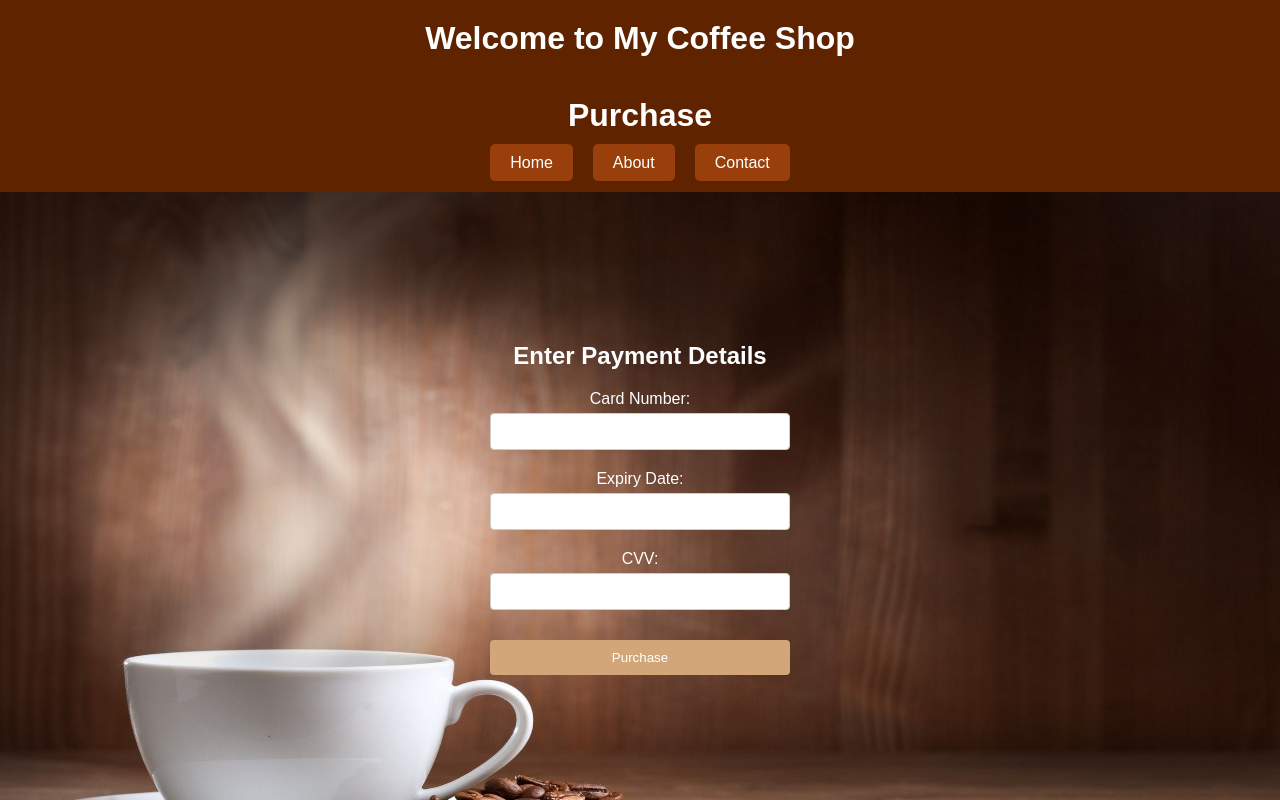
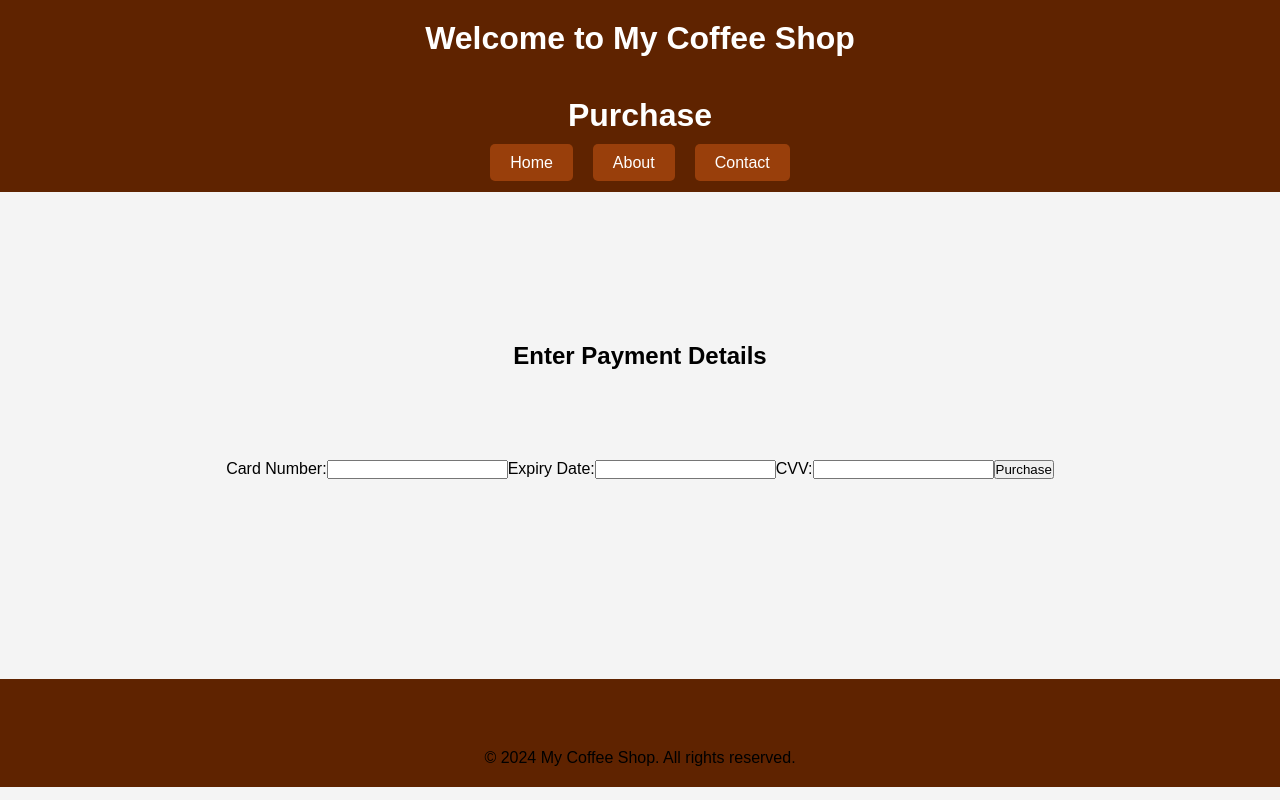
Before and after one commit to StenKuusk/projekt-veebipood, a React (Create React App) app: page /purchase in a window 1280 px wide. Shown: the top 800 px of the page. Built offline with nearby package versions, Linux system fonts and the light colour scheme.

Commit message:
Revert "Tegin purchase page ilusamaks"
This reverts commit 8f648e893d1569275047f93095e6d7b9f2c6fd2e.

```diff
--- a/package.json
+++ b/package.json
@@ -8,7 +8,6 @@
     "test": "echo \"Error: no test specified\" && exit 1"
   },
   "dependencies": {
-    "cors": "^2.8.5",
     "express": "^4.19.2",
     "mysql2": "^3.9.8",
     "react": "^17.0.2",
--- a/src/components/contact.js
+++ b/src/components/contact.js
@@ -7,7 +7,31 @@ function ContactPage() {
 
   const handleSubmit = (event) => {
     event.preventDefault();
-    navigate('/contacted');
+
+    const name = event.target.elements.name.value;
+    const email = event.target.elements.email.value;
+    const message = event.target.elements.message.value;
+
+    fetch('http://localhost:3000/contact', {
+      method: 'POST',
+      headers: {
+        'Content-Type': 'application/json',
+      },
+      body: JSON.stringify({ name, email, message }),
+    })
+    .then(response => {
+      if (!response.ok) {
+        throw new Error(`HTTP error! status: ${response.status}`);
+      }
+      return response.json();
+    })
+    .then(data => {
+      console.log('Success:', data);
+      navigate('/contacted');
+    })
+    .catch((error) => {
+      console.error('Error:', error);
+    });
   }
 
   return (
--- a/src/components/purchase.css
+++ /dev/null
@@ -1,47 +0,0 @@
-  .purchase-section {
-    display: flex;
-    flex-direction: column;
-    align-items: center;
-    justify-content: center;
-    margin-top: 0px;
-    color: #fff;
-    background-image: url('/public/coffee_background2.jpg');
-    background-repeat: no-repeat;
-    background-size: 1400px 700px;
-  }
-
-  .purchase-section h2 {
-    margin-bottom: 20px;
-    color: #fff;
-  }
-
-  .purchase-section form {
-    display: flex;
-    flex-direction: column;
-    width: 300px;
-  }
-
-  .purchase-section form label {
-    margin-bottom: 5px;
-  }
-
-  .purchase-section form input {
-    margin-bottom: 20px;
-    padding: 10px;
-    border: 1px solid #ccc;
-    border-radius: 4px;
-  }
-
-  .purchase-section form .submit {
-    padding: 10px 20px;
-    background-color: #D2A679;
-    color: white;
-    border: none;
-    border-radius: 4px;
-    cursor: pointer;
-    text-align: center;
-  }
-
-  .purchase-section form .submit:hover {
-    background-color: #A67B5B;
-  }
--- a/src/components/purchase.js
+++ b/src/components/purchase.js
@@ -1,6 +1,6 @@
 import React from 'react';
 import { Link } from 'react-router-dom';
-import './purchase.css';
+import '../App.css';
 
 function PurchasePage() {
   return (
--- a/src/components/shop.js
+++ b/src/components/shop.js
@@ -1,11 +1,10 @@
 import React, { useState } from 'react';
 import { Link } from 'react-router-dom';
 import '../App.css';
+import './shop.css';
 
 function ShopPage() {
   const [cart, setCart] = useState([]);
-  const prices = { 'Classic': 9.99, 'Quality': 12.99 };
-  const totalPrice = cart.reduce((total, item) => total + prices[item], 0);
 
   const addToCart = (product) => {
     setCart(currentCart => [...currentCart, product]);
@@ -48,17 +47,16 @@ function ShopPage() {
       <section className="cart">
         <h2>Your Cart</h2>
         {cart.map((item, index) => (
-        <div key={index}>
-          <p>{item}</p>
-          <button onClick={() => removeFromCart(item)}>Remove from Cart</button>
+          <div key={index}>
+            <p>{item}</p>
+            <button onClick={() => removeFromCart(item)}>Remove from Cart</button>
           </div>
         ))}
-        <h2>Total Price: ${totalPrice.toFixed(2)}</h2>
       </section>
 
       <footer>
         <p>&copy; 2024 My Coffee Shop. All rights reserved.</p>
-        <Link to={{ pathname: "/purchase", state: { totalPrice } }} className="purchase-button">Proceed to Purchase</Link>
+        <Link to="/purchase" className="purchase-button">Proceed to Purchase</Link>
       </footer>
     </div>
   );
```
Also changed, not shown: public/coffee_background2.jpg (deleted), 1 other file (tests, documents, lock files or other folders).
